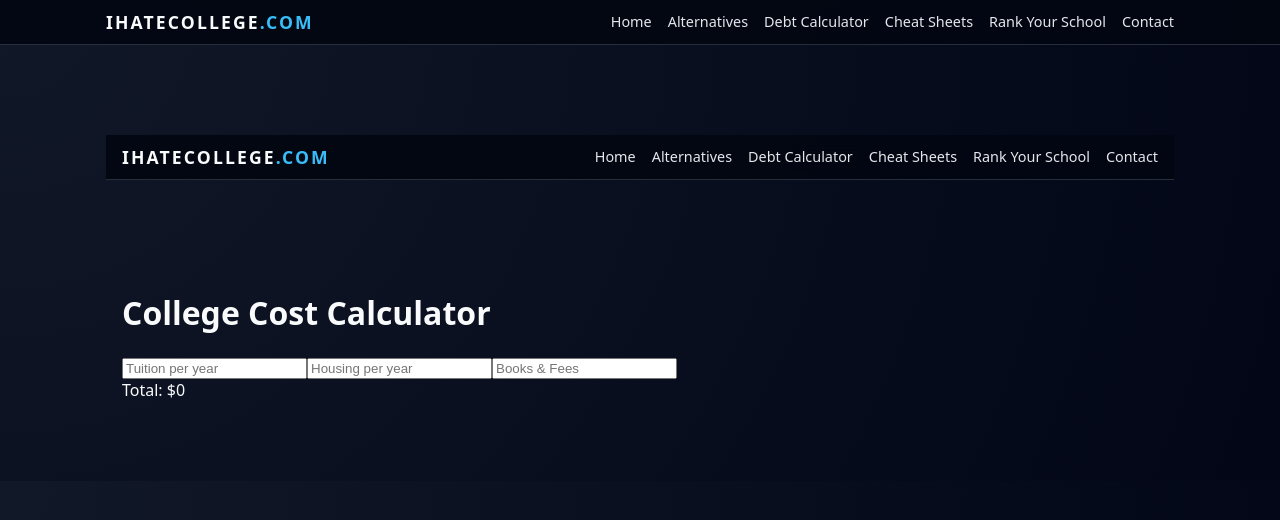
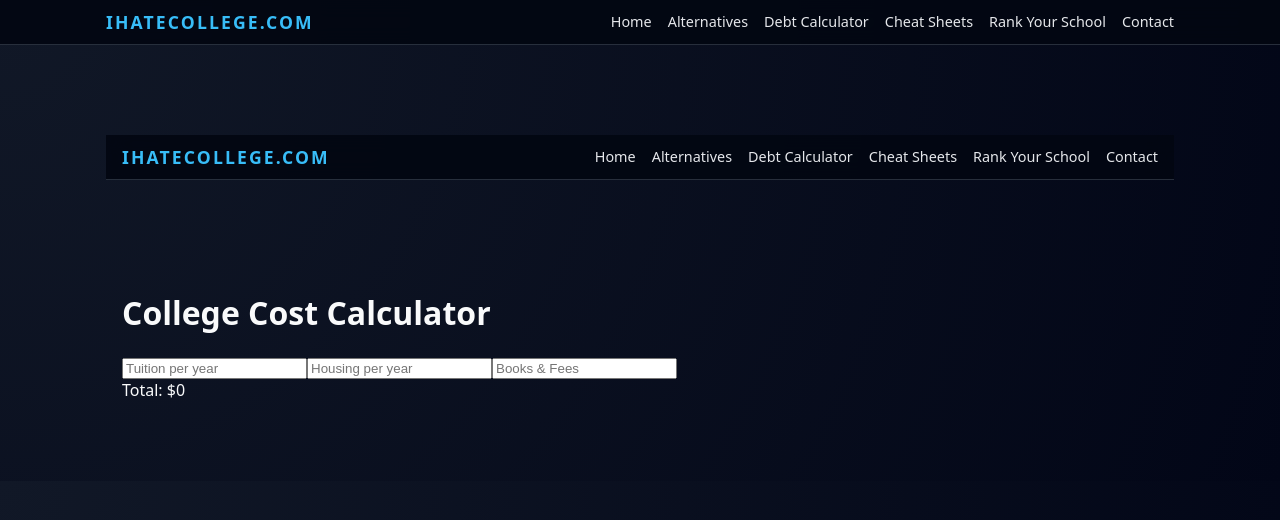
Before and after one commit to placebetsai/Ihatecollege, a Next.js app: page /cost in a window 1280 px wide. Shown: the top 520 px of the page. Built offline with nearby package versions, Linux system fonts and the light colour scheme.

Commit message:
Update Navbar.js

```diff
--- a/components/Navbar.js
+++ b/components/Navbar.js
@@ -5,13 +5,16 @@ export default function Navbar() {
   return (
     <header className="site-header">
       <div className="site-header-inner">
+        {/* LOGO */}
         <Link href="/" className="site-logo">
-          IHATECOLLEGE<span>.COM</span>
+          <span className="logo-main">IHATECOLLEGE</span>
+          <span className="logo-tag">.COM</span>
         </Link>
 
+        {/* NAV LINKS */}
         <nav className="site-nav">
           <Link href="/">Home</Link>
-          <Link href="/alternatives">Alternatives</Link>
+          <Link href="/Alternatives">Alternatives</Link>
           <Link href="/debt-calculator">Debt Calculator</Link>
           <Link href="/cheat-sheets">Cheat Sheets</Link>
           <Link href="/rank-your-school">Rank Your School</Link>
```
